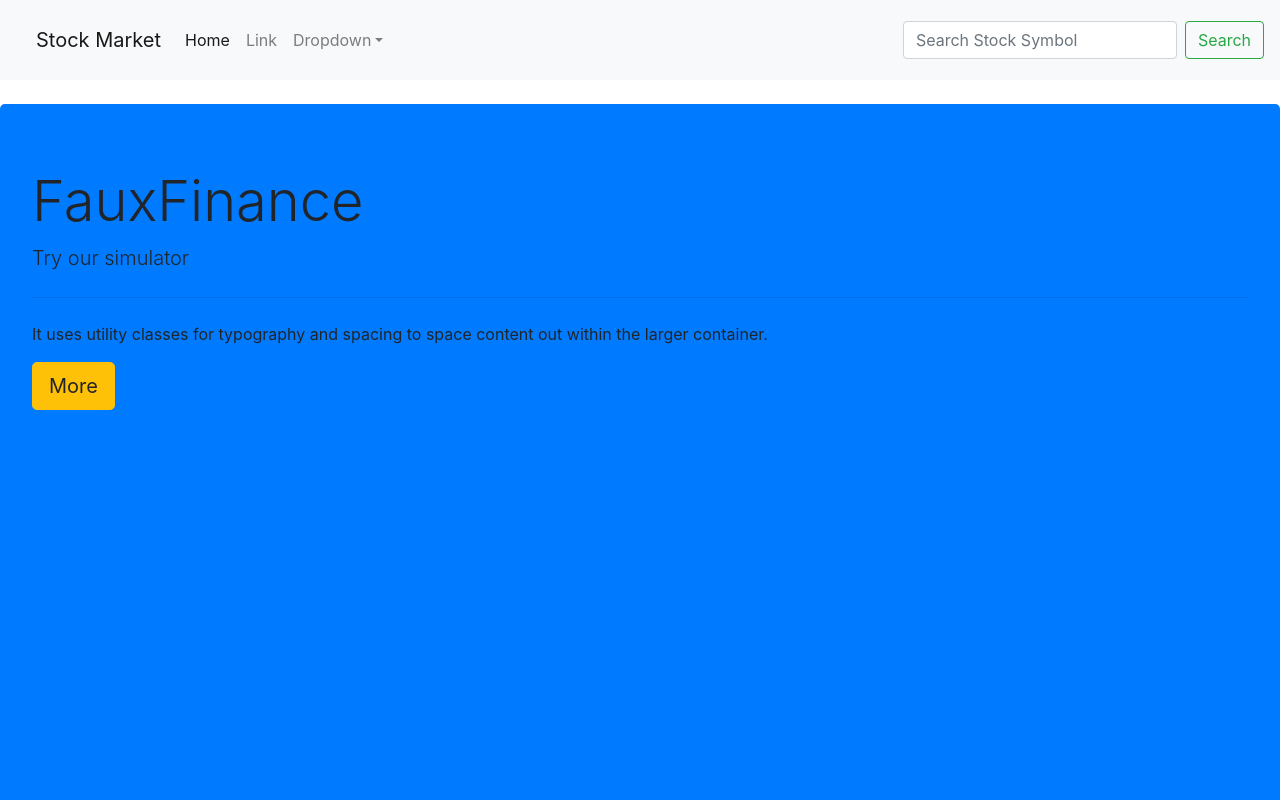
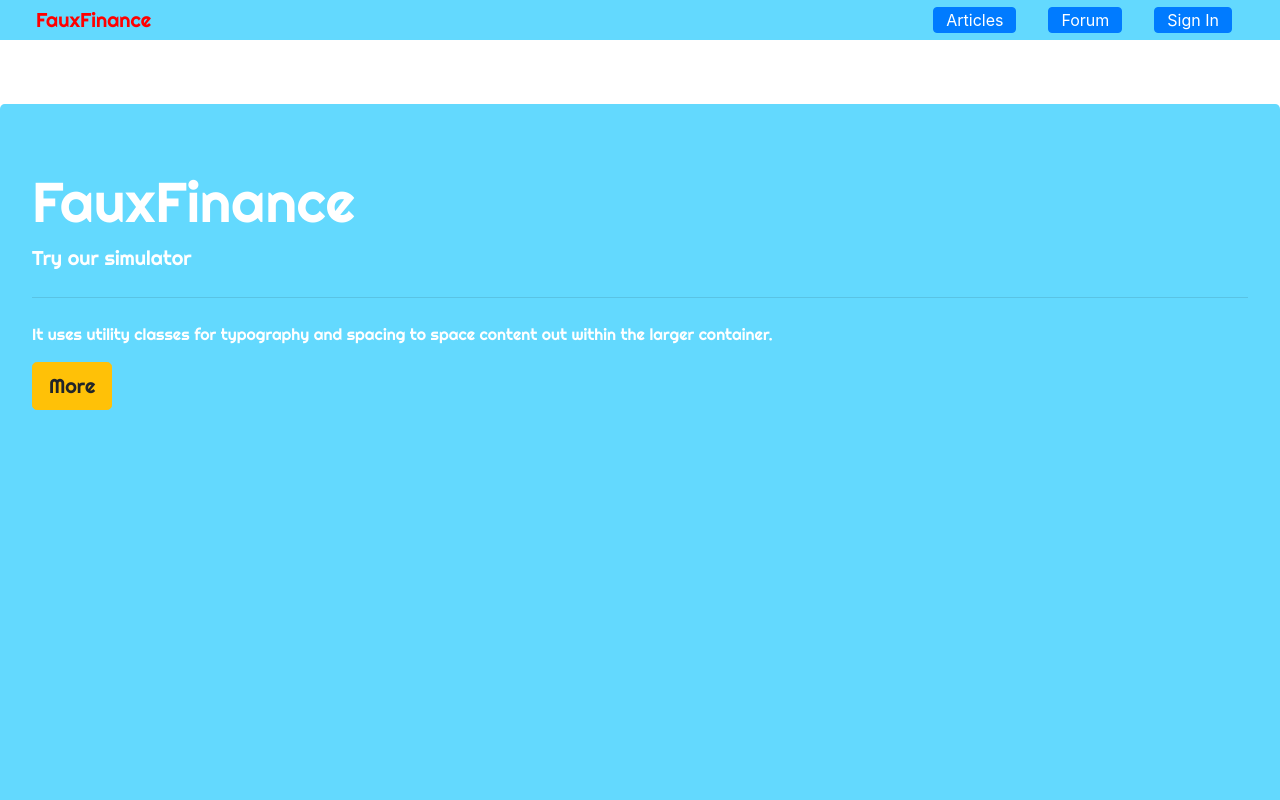
Before and after one commit to ethanhart35/Project3, a React (Create React App) app in the folder client/: page / in a window 1280 px wide. Shown: the top 800 px of the page. Built offline with nearby package versions, Linux system fonts and the light colour scheme.

Commit message:
style navbar and jumbotron

```diff
--- a/client/public/index.html
+++ b/client/public/index.html
@@ -7,6 +7,7 @@
     <link rel="manifest" href="%PUBLIC_URL%/manifest.json">
     <link rel="shortcut icon" href="%PUBLIC_URL%/favicon.ico">
     <link rel="stylesheet" href="https://stackpath.bootstrapcdn.com/bootstrap/4.4.1/css/bootstrap.min.css" integrity="sha384-Vkoo8x4CGsO3+Hhxv8T/Q5PaXtkKtu6ug5TOeNV6gBiFeWPGFN9MuhOf23Q9Ifjh" crossorigin="anonymous">
+    <link href="https://fonts.googleapis.com/css2?family=Righteous&display=swap" rel="stylesheet">
     <title>React Reading List</title>
   </head>
   <body>
--- a/client/src/components/Jumbotron.css
+++ b/client/src/components/Jumbotron.css
@@ -1,4 +1,7 @@
 .jumbotron {
+    background-color: #63D9FE;
+    font-style: Rightous; font-family: 'Righteous', cursive;
+    color:white;
     height: 90vh;
     margin-top: 10vh;
 }
--- a/client/src/components/Jumbotron.js
+++ b/client/src/components/Jumbotron.js
@@ -1,7 +1,7 @@
 import React from 'react';
 import './Jumbotron.css';
 
-export default ()=> <div className="jumbotron bg-primary">
+export default ()=> <div className="jumbotron">
 <h1 className="display-4">FauxFinance</h1>
 <p className="lead">Try our simulator</p>
 <hr className="my-4"/>
--- a/client/src/components/Nav.css
+++ b/client/src/components/Nav.css
@@ -1,10 +1,20 @@
 .navbar {
+background-color: #63D9FE;
     position:fixed;
     top:0;
-    height: 10vh;
+    height: 5vh;
     width: 100%;
 }
 .navbar-brand {
+
     float: left;
     margin-left: 20px;
 }
+#brand {
+    font-style: Rightous; font-family: 'Righteous', cursive;
+    color: red;
+
+}
+.nav-item {
+    margin-right: 2em;
+}
--- a/client/src/components/Nav.js
+++ b/client/src/components/Nav.js
@@ -2,21 +2,21 @@ import React from "react";
 import "./Nav.css";
 
 const Nav = (props) => (
-    <nav class="navbar navbar-expand-lg navbar-light bg-light">
-        <a class="navbar-brand" href="/">FauxFinance</a>
+    <nav class="navbar navbar-expand-lg navbar-light">
+        <a class="navbar-brand" id="brand" href="/">FauxFinance</a>
         <button class="navbar-toggler" type="button" data-toggle="collapse" data-target="#navbarNav" aria-controls="navbarNav" aria-expanded="false" aria-label="Toggle navigation">
             <span class="navbar-toggler-icon"></span>
         </button>
-        <div class="collapse navbar-collapse" id="navbarNav">
+        <div class="collapse navbar-collapse d-flex justify-content-end" id="navbarNav">
             <ul class="navbar-nav">
                 <li class="nav-item active">
-                    <a class="nav-link" href="/articles">Articles</a>
+                    <a class="btn btn-primary py-0" href="/articles">Articles</a>
                 </li>
                 <li class="nav-item">
-                    <a class="nav-link" href="#">Forum</a>
+                    <a class="btn btn-primary py-0" href="#">Forum</a>
                 </li>
                 <li class="nav-item">
-                    <a class="nav-link" href="#">Sign In</a>
+                    <a class="btn btn-primary py-0" href="#">Sign In</a>
                 </li>
             </ul>
         </div>
--- a/client/src/pages/HomePage/HomePage.js
+++ b/client/src/pages/HomePage/HomePage.js
@@ -7,7 +7,7 @@ function HomePage(props) {
     <Jumbo/>
     <Graph />
     <div id='charts' style={{height:"100vh"}}>
-    <StockNav/>
+    {/* <StockNav/> */}
     <img src = "https://assets.bwbx.io/images/users/iqjWHBFdfxIU/i7RJ3Q.PUDCM/v2/1000x-1.png" style={{height:"90vh"}}/>
     </div>
     </>
```
